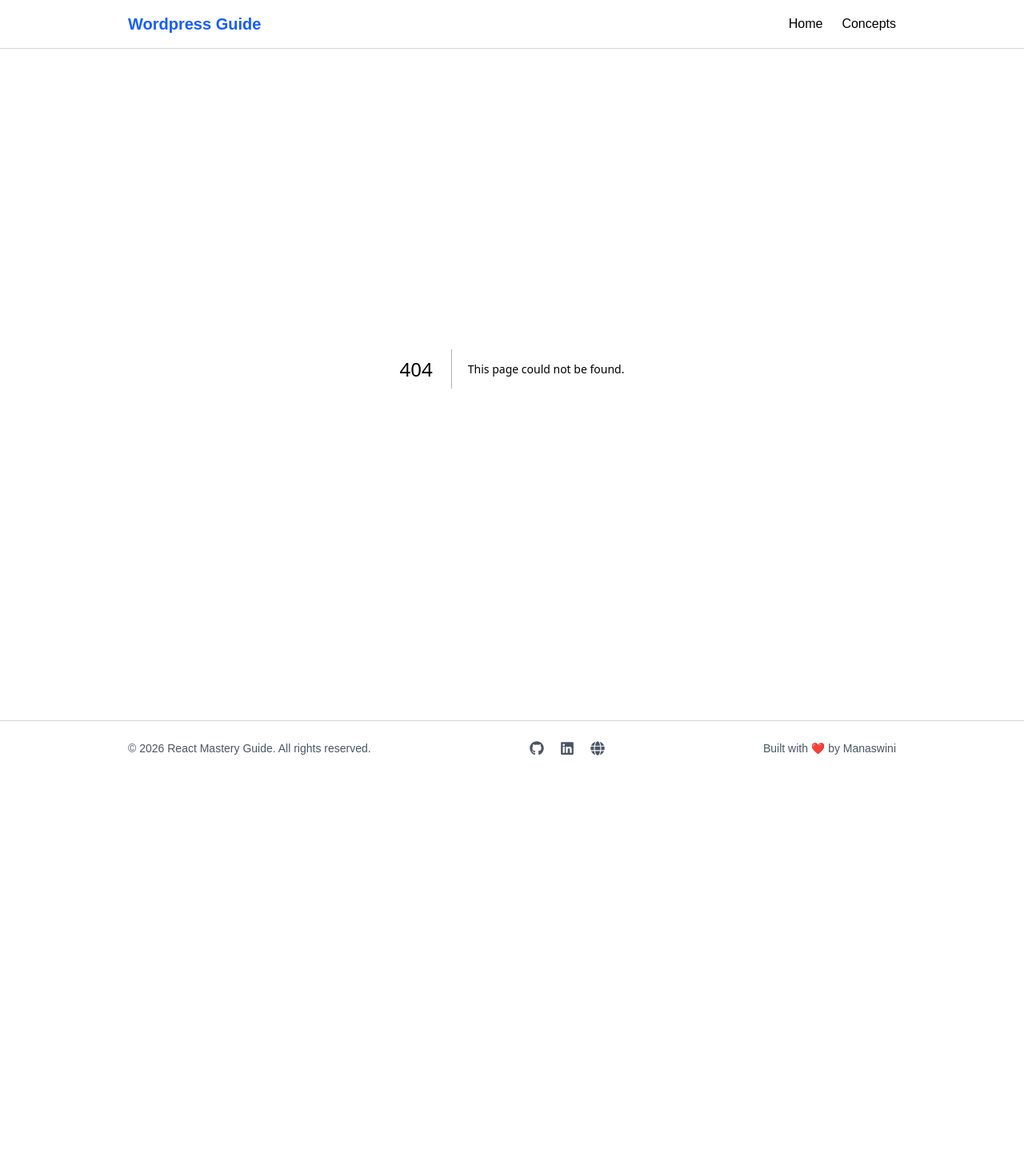
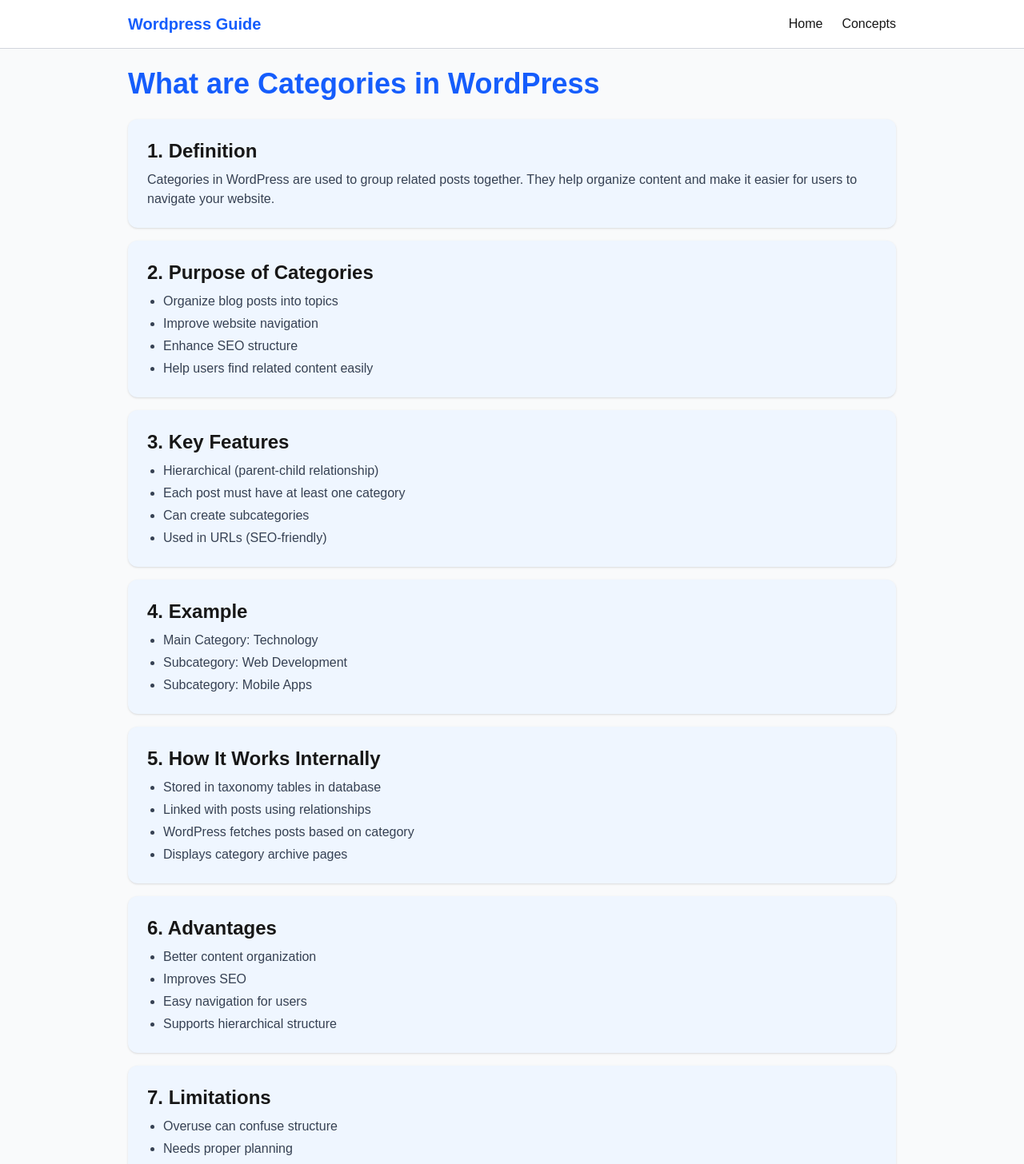
Before and after one commit to Monisasmal/WordPress-Concepts, a Next.js app: page /concepts/CategoriesInWordPress in a window 1280 px wide. Before the commit this address had no page. Shown: the top 1456 px of the page at 80% size. Before the commit the page ends 970 px from the top, so only its background shows below. Built offline with nearby package versions, Linux system fonts and the light colour scheme.

Commit message:
first commit

```diff
--- /dev/null
+++ b/src/app/concepts/CategoriesInWordPress/page.tsx
@@ -0,0 +1,121 @@
+export default function CategoriesInWordPress() {
+  return (
+    <div className="bg-gray-50 min-h-screen">
+
+      {/* Container */}
+      <div className="w-full max-w-5xl mx-auto px-4 sm:px-6 lg:px-8 py-6">
+
+        {/* Header */}
+        <h1 className="text-2xl sm:text-3xl md:text-4xl font-bold text-blue-600 mb-6">
+          What are Categories in WordPress
+        </h1>
+
+        {/* Card Wrapper */}
+        <div className="space-y-4">
+
+          {/* Definition */}
+          <section className="bg-blue-50 shadow-sm rounded-xl p-4 sm:p-6">
+            <h2 className="text-lg sm:text-xl md:text-2xl font-semibold mb-2">
+              1. Definition
+            </h2>
+            <p className="text-sm sm:text-base text-gray-700">
+              Categories in WordPress are used to group related posts together.
+              They help organize content and make it easier for users to navigate
+              your website.
+            </p>
+          </section>
+
+          {/* Purpose */}
+          <section className="bg-blue-50 shadow-sm rounded-xl p-4 sm:p-6">
+            <h2 className="text-lg sm:text-xl md:text-2xl font-semibold mb-2">
+              2. Purpose of Categories
+            </h2>
+            <ul className="list-disc ml-5 text-sm sm:text-base text-gray-700 space-y-1">
+              <li>Organize blog posts into topics</li>
+              <li>Improve website navigation</li>
+              <li>Enhance SEO structure</li>
+              <li>Help users find related content easily</li>
+            </ul>
+          </section>
+
+          {/* Features */}
+          <section className="bg-blue-50 shadow-sm rounded-xl p-4 sm:p-6">
+            <h2 className="text-lg sm:text-xl md:text-2xl font-semibold mb-2">
+              3. Key Features
+            </h2>
+            <ul className="list-disc ml-5 text-sm sm:text-base text-gray-700 space-y-1">
+              <li>Hierarchical (parent-child relationship)</li>
+              <li>Each post must have at least one category</li>
+              <li>Can create subcategories</li>
+              <li>Used in URLs (SEO-friendly)</li>
+            </ul>
+          </section>
+
+          {/* Example */}
+          <section className="bg-blue-50 shadow-sm rounded-xl p-4 sm:p-6">
+            <h2 className="text-lg sm:text-xl md:text-2xl font-semibold mb-2">
+              4. Example
+            </h2>
+            <ul className="list-disc ml-5 text-sm sm:text-base text-gray-700 space-y-1">
+              <li>Main Category: Technology</li>
+              <li>Subcategory: Web Development</li>
+              <li>Subcategory: Mobile Apps</li>
+            </ul>
+          </section>
+
+          {/* How */}
+          <section className="bg-blue-50 shadow-sm rounded-xl p-4 sm:p-6">
+            <h2 className="text-lg sm:text-xl md:text-2xl font-semibold mb-2">
+              5. How It Works Internally
+            </h2>
+            <ul className="list-disc ml-5 text-sm sm:text-base text-gray-700 space-y-1">
+              <li>Stored in taxonomy tables in database</li>
+              <li>Linked with posts using relationships</li>
+              <li>WordPress fetches posts based on category</li>
+              <li>Displays category archive pages</li>
+            </ul>
+          </section>
+
+          {/* Advantages */}
+          <section className="bg-blue-50 shadow-sm rounded-xl p-4 sm:p-6">
+            <h2 className="text-lg sm:text-xl md:text-2xl font-semibold mb-2">
+              6. Advantages
+            </h2>
+            <ul className="list-disc ml-5 text-sm sm:text-base text-gray-700 space-y-1">
+              <li>Better content organization</li>
+              <li>Improves SEO</li>
+              <li>Easy navigation for users</li>
+              <li>Supports hierarchical structure</li>
+            </ul>
+          </section>
+
+          {/* Limitations */}
+          <section className="bg-blue-50 shadow-sm rounded-xl p-4 sm:p-6">
+            <h2 className="text-lg sm:text-xl md:text-2xl font-semibold mb-2">
+              7. Limitations
+            </h2>
+            <ul className="list-disc ml-5 text-sm sm:text-base text-gray-700 space-y-1">
+              <li>Overuse can confuse structure</li>
+              <li>Needs proper planning</li>
+              <li>Too many categories can hurt SEO</li>
+            </ul>
+          </section>
+
+          {/* Interview */}
+          <section className="bg-blue-50 shadow-sm rounded-xl p-4 sm:p-6">
+            <h2 className="text-lg sm:text-xl md:text-2xl font-semibold mb-2">
+              Interview Points
+            </h2>
+            <ul className="list-disc ml-5 text-sm sm:text-base text-gray-900 space-y-1">
+              <li>Categories group related posts</li>
+              <li>Hierarchical (parent-child)</li>
+              <li>Stored as taxonomy in database</li>
+              <li>Each post must have at least one category</li>
+            </ul>
+          </section>
+
+        </div>
+      </div>
+    </div>
+  );
+}
--- a/src/app/concepts/page.tsx
+++ b/src/app/concepts/page.tsx
@@ -12,6 +12,7 @@
      {name: "What are Posts and Pages in WordPress?", path:"/concepts/PostsVsPages"},
      {name: "What are  Difference Between Posts and Pages?", path:"/concepts/PostsVsPagesDifference"},
      {name: "What is Media Library in WordPress?", path:"/concepts/MediaLibrary"},
+     {name: "What are Categories in WordPress?", path:"/concepts/CategoriesInWordPress"},
 ];
 
 export default function Concepts(){
```
